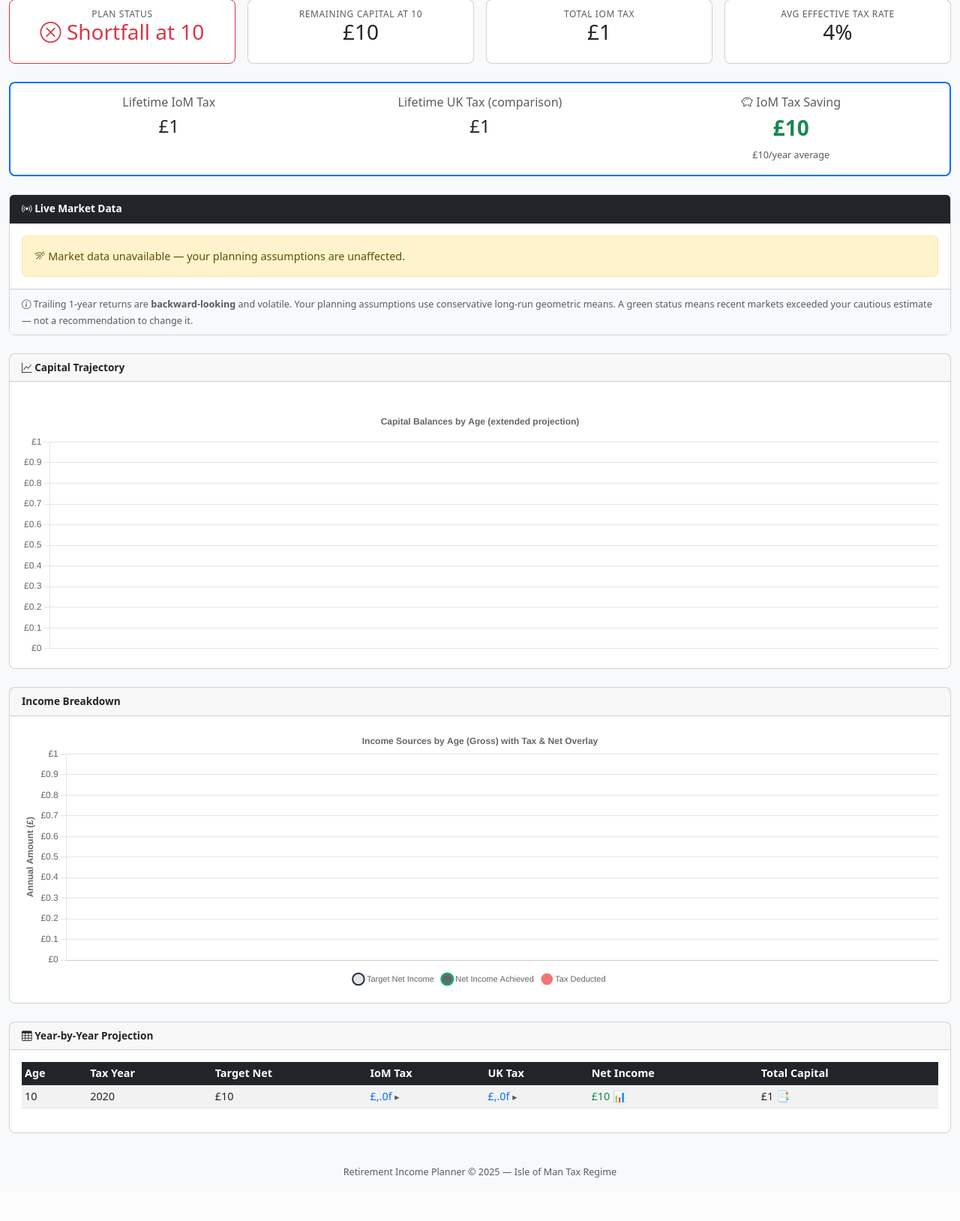
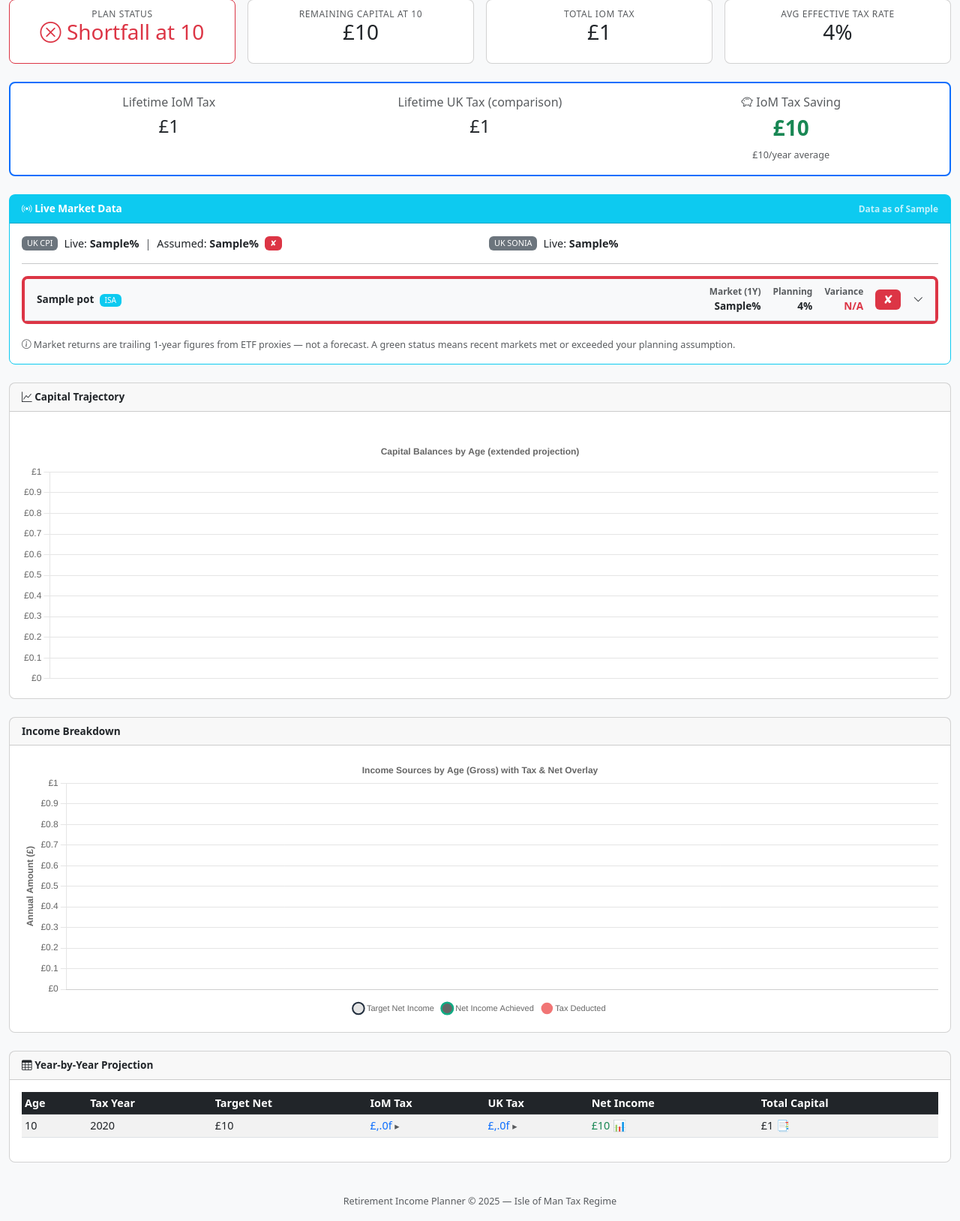
Before and after one commit to zartyblartfast/RetirementIncomePlanner, a Flask app: template templates/dashboard.html in a window 1280 px wide. Shown: the part 277-1905 px from the top of the page at 75% size. Before the commit the page ends 1847 px from the top, so only its background shows below. Run offline with Flask 3, Linux system fonts and the light colour scheme; the template is opened without the code that fills it: most values are stand-ins (such as "Sample title", 1, 10 or a date in 2020); parts of the project's set-up code (start-up, migrations or seed data) failed here and were passed over.

Commit message:
H3: Dashboard pot-level market data tables with per-pot blended returns, traffic lights, and expandable holdings detail

```diff
--- a/app.py
+++ b/app.py
@@ -7,6 +7,7 @@ import functools
 from flask import (Flask, render_template, request, redirect, url_for,
                    session, flash, jsonify)
 from retirement_engine import RetirementEngine, load_config, load_asset_model, resolve_growth_rate, resolve_growth_provenance
+from market_data import fetch_market_data, get_all_pot_intelligence
 from optimiser import Optimiser
 
 app = Flask(__name__)
@@ -253,12 +254,18 @@ def dashboard():
 
 
     phase_info = compute_phase_info(cfg)
+
+    # H3: Fetch live market data and compute per-pot intelligence
+    market_raw = fetch_market_data()
+    market_intel = get_all_pot_intelligence(cfg, market_raw) if market_raw else None
+
     return render_template("dashboard.html", config=cfg, result=result,
                            ext_years=ext_years_trimmed,
                            plan_end_age=plan_end_age,
                            depletion_age=depletion_age,
                            depletion_beyond_chart=depletion_beyond_chart,
-                           phase_info=phase_info,)
+                           phase_info=phase_info,
+                           market_intel=market_intel,)
 
 # ------------------------------------------------------------------ #
 #  Settings — dynamic income stream management
--- a/templates/dashboard.html
+++ b/templates/dashboard.html
@@ -111,160 +111,155 @@
     </div>
 </div>
 
-<!-- Live Market Data Card -->
-<div class="card mb-4" id="marketDataCard" style="display:none;">
-    <div class="card-header bg-dark text-white">
-        <i class="bi bi-broadcast"></i> Live Market Data
-        <span id="mdFreshness" class="float-end small"></span>
+<!-- H3: Live Market Data Intelligence -->
+{% if market_intel %}
+<div class="card mb-4 border-info">
+    <div class="card-header bg-info text-white d-flex justify-content-between align-items-center">
+        <span><i class="bi bi-broadcast"></i> <strong>Live Market Data</strong></span>
+        <small class="opacity-75">Data as of {{ market_intel.as_of or "N/A" }}</small>
     </div>
-    <div class="card-body p-0">
-        <div id="mdLoading" class="text-center py-3">
-            <div class="spinner-border spinner-border-sm text-secondary" role="status"></div>
-            <span class="text-muted ms-2">Fetching live market data&hellip;</span>
+    <div class="card-body">
+
+        <!-- Macro Overview Row -->
+        <div class="row mb-3">
+            <div class="col-md-6">
+                <div class="d-flex align-items-center gap-2">
+                    <span class="badge bg-secondary">UK CPI</span>
+                    <span>Live: <strong>{{ market_intel.macro.uk_cpi_pct }}%</strong></span>
+                    <span class="text-muted">|</span>
+                    <span>Assumed: <strong>{{ market_intel.macro.assumed_cpi_pct }}%</strong></span>
+                    {% set cpi_diff = (market_intel.macro.uk_cpi_pct or 0) - market_intel.macro.assumed_cpi_pct %}
+                    {% if cpi_diff <= 0 %}
+                        <span class="badge bg-success">&#x2714;</span>
+                    {% elif cpi_diff <= 1.0 %}
+                        <span class="badge bg-warning text-dark">&#x26A0;</span>
+                    {% else %}
+                        <span class="badge bg-danger">&#x2718;</span>
+                    {% endif %}
                 </div>
-        <div id="mdError" class="alert alert-warning m-3" style="display:none;">
-            <i class="bi bi-wifi-off"></i> Market data unavailable &mdash; your planning assumptions are unaffected.
             </div>
-        <table class="table table-sm table-hover mb-0" id="mdTable" style="display:none;">
-            <thead class="table-light">
-                <tr>
-                    <th>Indicator</th>
-                    <th class="text-end">Your Assumption</th>
-                    <th class="text-end">Market (1Y Trailing)</th>
-                    <th class="text-end">Difference</th>
-                    <th class="text-center">Status</th>
-                </tr>
-            </thead>
-            <tbody id="mdTableBody"></tbody>
-        </table>
-        <div class="card-footer bg-light">
-            <small class="text-muted">
-                <i class="bi bi-info-circle"></i>
-                Trailing 1-year returns are <strong>backward-looking</strong> and volatile.
-                Your planning assumptions use conservative long-run geometric means.
-                A green status means recent markets exceeded your cautious estimate &mdash; not a recommendation to change it.
-            </small>
+            <div class="col-md-6">
+                <div class="d-flex align-items-center gap-2">
+                    <span class="badge bg-secondary">UK SONIA</span>
+                    <span>Live: <strong>{{ market_intel.macro.uk_sonia_pct }}%</strong></span>
                 </div>
             </div>
         </div>
 
-<script>
-(function() {
-    // Your planning assumptions (from asset_model.json geometric returns)
-    const assumptions = {
-        developed_equity:  { label: "Developed Equity",    rate: 0.0506 },
-        emerging_equity:   { label: "Emerging Equity",     rate: 0.0506 },
-        global_smallcap:   { label: "Global Small-Cap",    rate: 0.0506 },
-        global_bonds:      { label: "Global Bonds",        rate: 0.0332 },
-        global_property:   { label: "Property / REITs",    rate: 0.0428 },
-        uk_inflation:      { label: "UK Inflation (CPI)",  rate: 0.025  },
-        uk_cash:           { label: "Cash (SONIA proxy)",  rate: 0.02   }
-    };
+        <hr>
 
-    function pct(v) { return (v * 100).toFixed(2) + "%"; }
+        <!-- Per-Pot Intelligence Cards -->
+        {% for pot_name, pot in market_intel.pots.items() %}
+        <div class="card mb-3 border-start border-4
+            {% if pot.status == 'green' %}border-success
+            {% elif pot.status == 'amber' %}border-warning
+            {% elif pot.status == 'red' %}border-danger
+            {% else %}border-secondary{% endif %}">
 
-    function trafficLight(assumed, market) {
-        // For inflation: market > assumed is BAD (amber/red)
-        // For everything else: market > assumed is GOOD (green)
-        return { assumed, market };
-    }
+            <!-- Pot Summary Header -->
+            <div class="card-header bg-light d-flex justify-content-between align-items-center"
+                 style="cursor:pointer" data-bs-toggle="collapse" data-bs-target="#holdings-{{ loop.index }}">
+                <div>
+                    <strong>{{ pot_name }}</strong>
+                    {% if pot.pot_type == 'dc' %}
+                        <span class="badge bg-primary ms-1">DC Pot</span>
+                    {% else %}
+                        <span class="badge bg-info ms-1">ISA</span>
+                    {% endif %}
+                </div>
+                <div class="d-flex align-items-center gap-3">
+                    <div class="text-end">
+                        <small class="text-muted d-block">Market (1Y)</small>
+                        <strong>{{ pot.blended_return_pct }}%</strong>
+                    </div>
+                    <div class="text-end">
+                        <small class="text-muted d-block">Planning</small>
+                        <strong>{{ pot.planning_rate_pct }}%</strong>
+                    </div>
+                    <div class="text-end">
+                        <small class="text-muted d-block">Variance</small>
+                        <strong class="{% if pot.variance_pct and pot.variance_pct >= 0 %}text-success{% elif pot.variance_pct and pot.variance_pct > -1 %}text-warning{% else %}text-danger{% endif %}">
+                            {% if pot.variance_pct %}{{ '%+.2f'|format(pot.variance_pct) }}pp{% else %}N/A{% endif %}
+                        </strong>
+                    </div>
+                    <!-- Traffic Light -->
+                    {% if pot.status == 'green' %}
+                        <span class="badge bg-success fs-6">&#x2714;</span>
+                    {% elif pot.status == 'amber' %}
+                        <span class="badge bg-warning text-dark fs-6">&#x26A0;</span>
+                    {% elif pot.status == 'red' %}
+                        <span class="badge bg-danger fs-6">&#x2718;</span>
+                    {% else %}
+                        <span class="badge bg-secondary fs-6">?</span>
+                    {% endif %}
+                    <i class="bi bi-chevron-down"></i>
+                </div>
+            </div>
 
-    function statusBadge(key, assumed, market) {
-        const diff = market - assumed;
-        const absDiff = Math.abs(diff);
-        const threshold = 0.02; // 2pp
+            <!-- Expandable Holdings Detail -->
+            <div class="collapse" id="holdings-{{ loop.index }}">
+                <div class="card-body p-0">
+                    <table class="table table-sm table-striped mb-0">
+                        <thead class="table-light">
+                            <tr>
+                                <th>Fund</th>
+                                <th class="text-center">Weight</th>
+                                <th>Benchmark</th>
+                                <th class="text-end">Live Return (1Y)</th>
+                                <th class="text-end">Contribution</th>
+                            </tr>
+                        </thead>
+                        <tbody>
+                            {% for h in pot.holdings_detail %}
+                            <tr>
+                                <td>
+                                    {{ h.fund_name }}
+                                    {% if h.isin %}<br><small class="text-muted">{{ h.isin }}</small>{% endif %}
+                                </td>
+                                <td class="text-center">{{ h.weight_pct }}%</td>
+                                <td>
+                                    <small>{{ h.benchmark_label or '—' }}</small>
+                                    {% if h.proxy_ticker %}<br><small class="text-muted">({{ h.proxy_ticker }})</small>{% endif %}
+                                </td>
+                                <td class="text-end">
+                                    {% if h.live_return_pct is not none %}{{ h.live_return_pct }}%{% else %}<span class="text-muted">N/A</span>{% endif %}
+                                </td>
+                                <td class="text-end">
+                                    {% if h.contribution is not none %}{{ '%.2f'|format(h.contribution * 100) }}pp{% else %}<span class="text-muted">—</span>{% endif %}
+                                </td>
+                            </tr>
+                            {% endfor %}
+                        </tbody>
+                        <tfoot class="table-light">
+                            <tr class="fw-bold">
+                                <td>Blended Total</td>
+                                <td class="text-center">{{ pot.coverage_pct }}%</td>
+                                <td></td>
+                                <td class="text-end">{{ pot.blended_return_pct }}%</td>
+                                <td class="text-end">{{ pot.blended_return_pct }}pp</td>
+                            </tr>
+                        </tfoot>
+                    </table>
+                </div>
+            </div>
+        </div>
+        {% endfor %}
 
-        if (key === "uk_inflation") {
-            // Higher inflation is worse
-            if (diff > threshold)      return '<span class="badge bg-danger">⚠ Above</span>';
-            if (diff > 0)              return '<span class="badge bg-warning text-dark">Slightly Above</span>';
-            return '<span class="badge bg-success">✓ At/Below</span>';
-        } else {
-            // Higher returns are better
-            if (diff > threshold)      return '<span class="badge bg-success">✓ Outperforming</span>';
-            if (diff > -threshold)     return '<span class="badge bg-warning text-dark">In Line</span>';
-            return '<span class="badge bg-danger">⚠ Underperforming</span>';
-        }
-    }
+        <small class="text-muted">
+            <i class="bi bi-info-circle"></i>
+            Market returns are trailing 1-year figures from ETF proxies &mdash; not a forecast.
+            A green status means recent markets met or exceeded your planning assumption.
+        </small>
+    </div>
+</div>
+{% else %}
+<div class="card mb-4">
+    <div class="card-body text-center text-muted">
+        <i class="bi bi-wifi-off"></i> Market data unavailable &mdash; your planning assumptions are unaffected.
+    </div>
+</div>
+{% endif %}
 
-    function diffCell(assumed, market) {
-        const diff = market - assumed;
-        const sign = diff >= 0 ? "+" : "";
-        const cls = diff >= 0 ? "text-success" : "text-danger";
-        return '<span class="' + cls + '">' + sign + pct(diff) + '</span>';
-    }
-
-    async function loadMarketData() {
-        const card = document.getElementById("marketDataCard");
-        const loading = document.getElementById("mdLoading");
-        const errorDiv = document.getElementById("mdError");
-        const table = document.getElementById("mdTable");
-        const tbody = document.getElementById("mdTableBody");
-        const freshness = document.getElementById("mdFreshness");
-
-        card.style.display = "block";
-
-        try {
-            const resp = await fetch("https://marketdata.countdays.co.uk/api/v1/reference-data");
-            if (!resp.ok) throw new Error("HTTP " + resp.status);
-            const data = await resp.json();
-
-            const bm = data.benchmarks.benchmarks;
-            const ukCPI = data.inflation.nations.UK;
-            const ukRate = data.interest_rates.nations.UK;
-
-            // Check staleness
-            const isStale = data.benchmarks._meta.stale || data.inflation._meta.stale;
-            const asOf = data.as_of || "";
-
-            if (isStale) {
-                freshness.innerHTML = '<span class="badge bg-warning text-dark"><i class="bi bi-exclamation-triangle"></i> Stale data</span> ' + asOf;
-            } else {
-                freshness.innerHTML = '<span class="badge bg-success"><i class="bi bi-check-circle"></i> Live</span> ' + asOf;
-            }
-
-            // Build rows
-            const rows = [
-                { key: "developed_equity",  market: bm.developed_equity.return_1y,  proxy: bm.developed_equity.proxy },
-                { key: "emerging_equity",   market: bm.emerging_equity.return_1y,   proxy: bm.emerging_equity.proxy },
-                { key: "global_smallcap",   market: bm.global_smallcap.return_1y,   proxy: bm.global_smallcap.proxy },
-                { key: "global_bonds",      market: bm.global_bonds.return_1y,      proxy: bm.global_bonds.proxy },
-                { key: "global_property",   market: bm.global_property.return_1y,   proxy: bm.global_property.proxy },
-                { key: "uk_inflation",      market: ukCPI.rate,                     proxy: "CPI" },
-                { key: "uk_cash",           market: ukRate.rate,                    proxy: "SONIA" }
-            ];
-
-            let html = "";
-            for (const row of rows) {
-                const a = assumptions[row.key];
-                html += "<tr>";
-                html += '<td>' + a.label + ' <small class="text-muted">(' + row.proxy + ')</small></td>';
-                html += '<td class="text-end">' + pct(a.rate) + '</td>';
-                html += '<td class="text-end fw-bold">' + pct(row.market) + '</td>';
-                html += '<td class="text-end">' + diffCell(a.rate, row.market) + '</td>';
-                html += '<td class="text-center">' + statusBadge(row.key, a.rate, row.market) + '</td>';
-                html += "</tr>";
-            }
-            tbody.innerHTML = html;
-
-            loading.style.display = "none";
-            table.style.display = "table";
-
-        } catch (err) {
-            console.warn("Market data fetch failed:", err);
-            loading.style.display = "none";
-            errorDiv.style.display = "block";
-        }
-    }
-
-    // Load on page ready
-    if (document.readyState === "loading") {
-        document.addEventListener("DOMContentLoaded", loadMarketData);
-    } else {
-        loadMarketData();
-    }
-})();
-</script>
 
 <!-- Warnings -->
 {% if result.warnings %}
```
Also changed, not shown: TODO.md (+2 -2 lines). Lines whose indentation alone changed are shown as unchanged.
